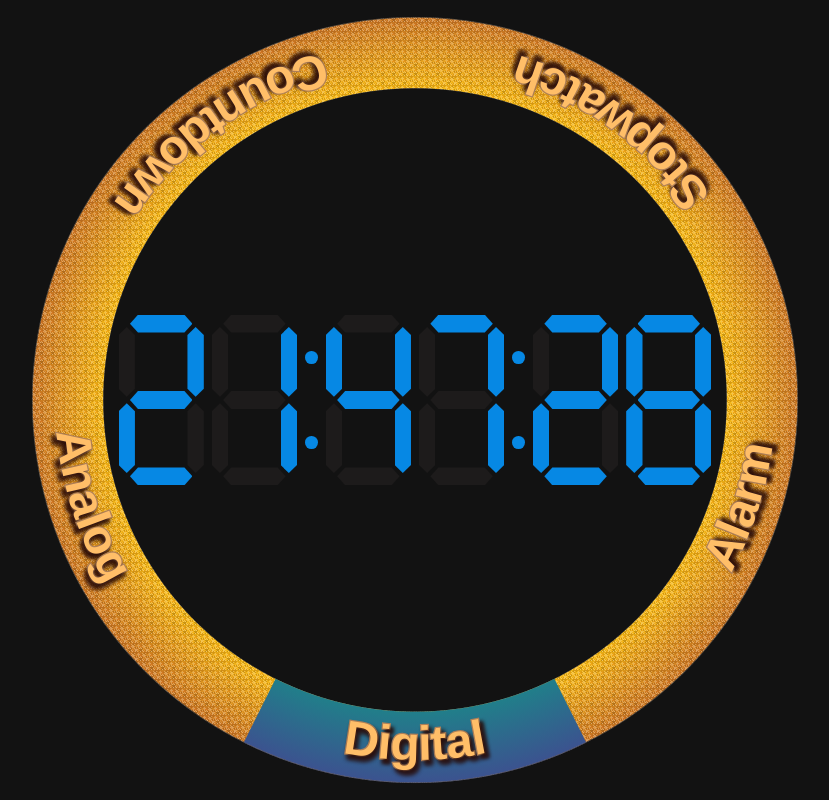
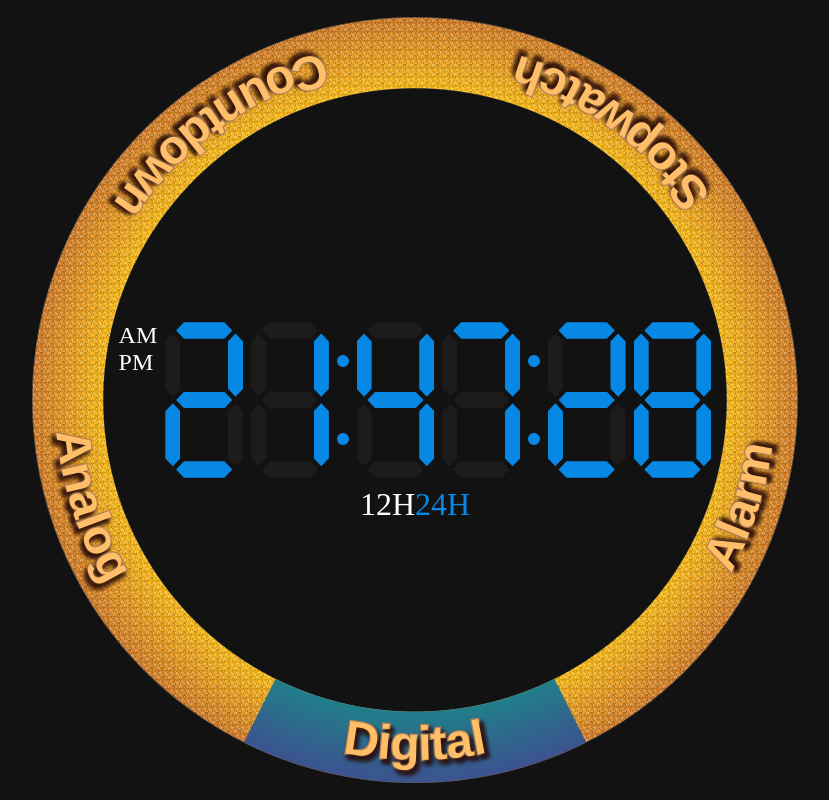
Before and after one commit to ChooKing/Choo-s-Clocks, a website built with Vite: page index.html in a window 1280 px wide. Shown: the whole page, without its empty margins (225-1054 px from the left). Built offline with nearby package versions, Linux system fonts and the light colour scheme.

Commit message:
Initial implementation of 12/24hr switch.

```diff
--- a/src/components/digitalClock/digitalClock.ts
+++ b/src/components/digitalClock/digitalClock.ts
@@ -3,24 +3,41 @@ import {LEDTime} from "../LEDTime/LEDTime.ts";
 import {Clock} from "../../Clock.ts";
 import {timeObj} from "../../util.ts";
 import {SignalProvider} from "../../SignalProvider.ts";
+import {Toggle} from "../Input/toggle/toggle.ts";
+import {PMView} from "../ampm/pmView.ts";
 
 export class DigitalClock extends Clock<timeObj>{
     timeView!: LEDTime;
+    pmToggle!: Toggle;
+    pmView!: PMView;
     constructor(parent: HTMLDivElement, timeSource: SignalProvider<timeObj>) {
         super("digital", parent, timeSource);
         this.render(parent);
     }
     render(target: HTMLDivElement) {
         this.element.classList.add("digital-clock");
+        const timeContainer = document.createElement("div");
+        timeContainer.classList.add("time-container");
+        this.pmView = new PMView(timeContainer);
+        this.pmView.show();
+        this.pmView.update("h24");
 
-        this.timeView = new LEDTime(this.element);
+        this.timeView = new LEDTime(timeContainer);
         this.timeView.show();
+        this.element.appendChild(timeContainer);
+
+        const controls = document.createElement("div");
+        controls.classList.add("controls");
+        this.pmToggle = new Toggle(controls, ()=>{}, "12H", "24H");
+        this.pmToggle.show();
+        controls.appendChild(this.pmToggle.element);
+
+        this.element.appendChild(controls);
         target.appendChild(this.element);
     }
 
     update(time: timeObj): void {
         this.timeView.update(time);
-        //updateTime(time, this.element.querySelector(".led-time") as HTMLDivElement);
     }
     show(){
         super.show();
--- a/src/components/digitalClock/styles.css
+++ b/src/components/digitalClock/styles.css
@@ -1,6 +1,54 @@
 .digital-clock{
+    width: 95%;
+    height: 95%;
+    display: grid;
+    grid-template-rows: 1fr auto 1fr;
+    justify-items: center;
+    gap: 0.5rem;
+    border-radius: 50%;
+}
+.digital-clock .time-container{
+    grid-area: 2/1/3/2;
+    width: 100%;
+    display: flex;
+    gap: 1vmin;
+}
+.digital-clock .controls{
+    grid-area: 3/1/4/2;
 
-    width: 95%;
-    justify-content: center;
-    gap: 0.5rem;
+    font-size: 4vmin;
 }
+.digital-clock .controls input[type="checkbox"]{
+    display: none;
+}
+.digital-clock .controls input[type="checkbox"] + label span:nth-of-type(1){
+    color: var(--inactive-color);
+}
+.digital-clock .controls input[type="checkbox"] + label span:nth-of-type(2){
+    color: var(--led-color);
+}
+.digital-clock .controls input[type="checkbox"]:checked + label span:nth-of-type(1){
+    color: var(--led-color);
+}
+.digital-clock .controls input[type="checkbox"]:checked + label span:nth-of-type(2){
+    color: var(--inactive-color);
+}
+.digital-clock .pm-view{
+
+    font-size: 3vmin;
+}
+.digital-clock .pm-view.am > div:nth-child(1){
+    color: var(--led-color);
+}
+.digital-clock .pm-view.am > div:nth-child(2){
+    color: var(--inactive-color);
+}
+.digital-clock .pm-view.pm > div:nth-child(1){
+    color: var(--inactive-color);
+}
+.digital-clock .pm-view.pm > div:nth-child(2){
+    color: var(--led-color);
+}
+.digital-clock .pm-view.h24{
+    color: var(--inactive-color);
+}
```
